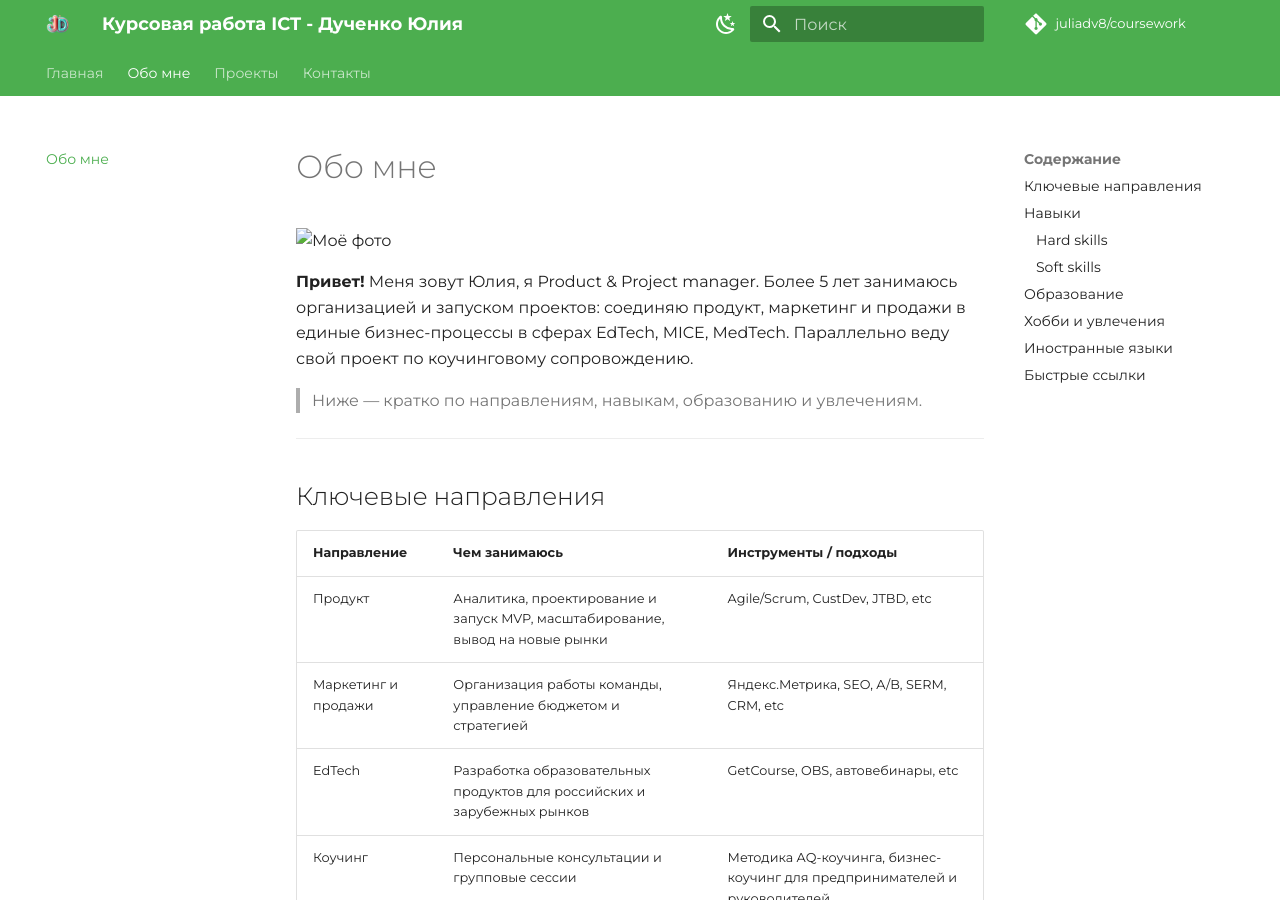
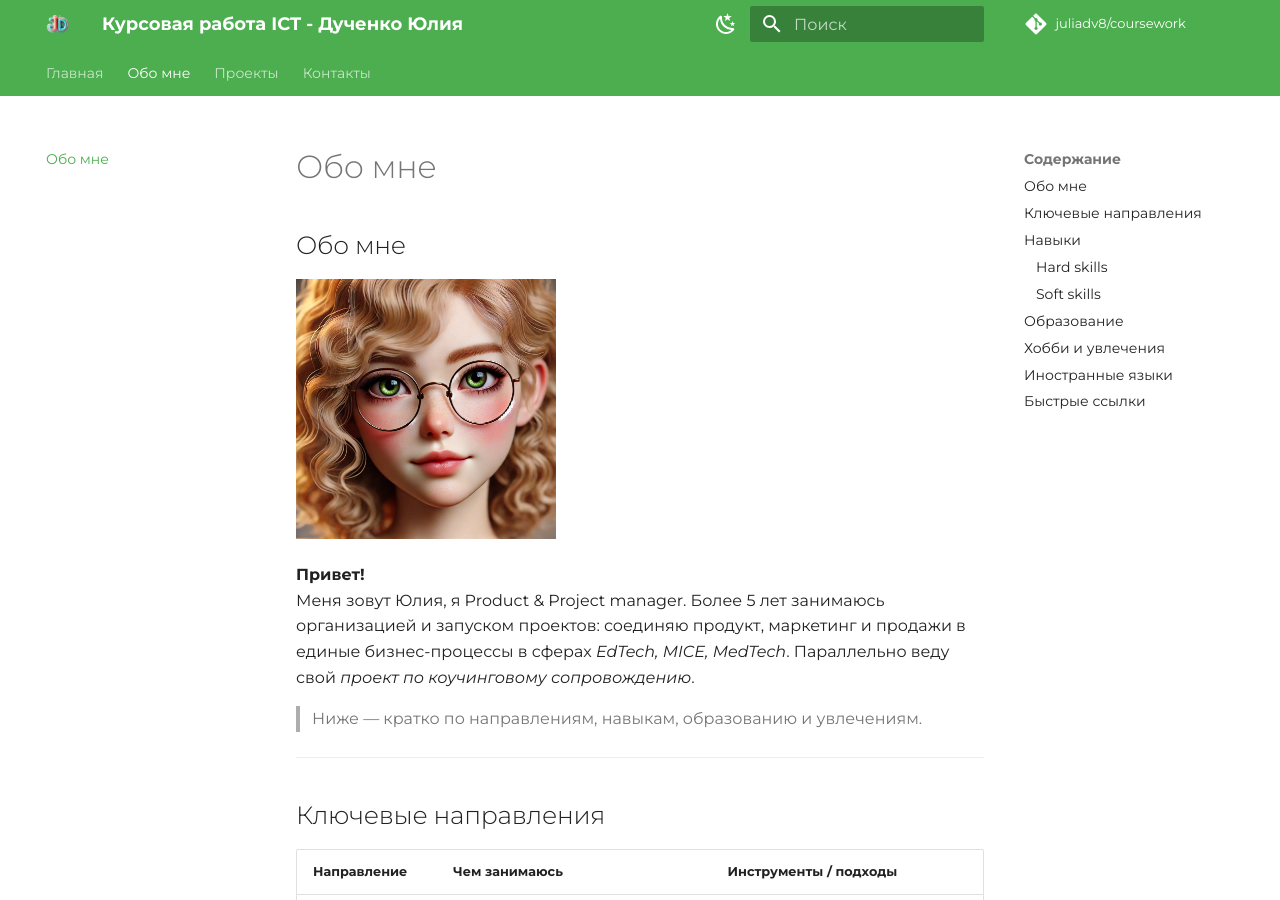
Before and after one commit to juliadv8/coursework, an MkDocs documentation site: the page built from docs/about.md, in a window 1280 px wide and 900 px high. Built offline with MkDocs 1.6.1 and Material for MkDocs 9.7.7, drawn with Linux system fonts in a browser that asks for light colours; comment, search, counter and statistics services are not loaded.

Commit message:
Update about.md

```diff
--- a/docs/about.md
+++ b/docs/about.md
@@ -1,11 +1,9 @@
-<h1>Обо мне</h1>
+## Обо мне
 
-<div class="about-wrap" markdown>
-  <img src="docs/images/profile.jpg" alt="Моё фото" class="avatar" width="220" loading="lazy">
+![Моё фото](images/profile.jpg){ width="260" loading="lazy" }
 
-  **Привет!**  Меня зовут Юлия, я Product & Project manager. Более 5 лет занимаюсь организацией и запуском проектов: соединяю продукт, маркетинг и продажи в единые бизнес-процессы в сферах EdTech, MICE, MedTech. Параллельно веду свой проект по коучинговому сопровождению.
-</div>
-
+  **Привет!**
+  Меня зовут Юлия, я Product & Project manager. Более 5 лет занимаюсь организацией и запуском проектов: соединяю продукт, маркетинг и продажи в единые бизнес-процессы в сферах *EdTech, MICE, MedTech*. Параллельно веду свой *проект по коучинговому сопровождению*.
 
 > Ниже — кратко по направлениям, навыкам, образованию и увлечениям.
 
```
